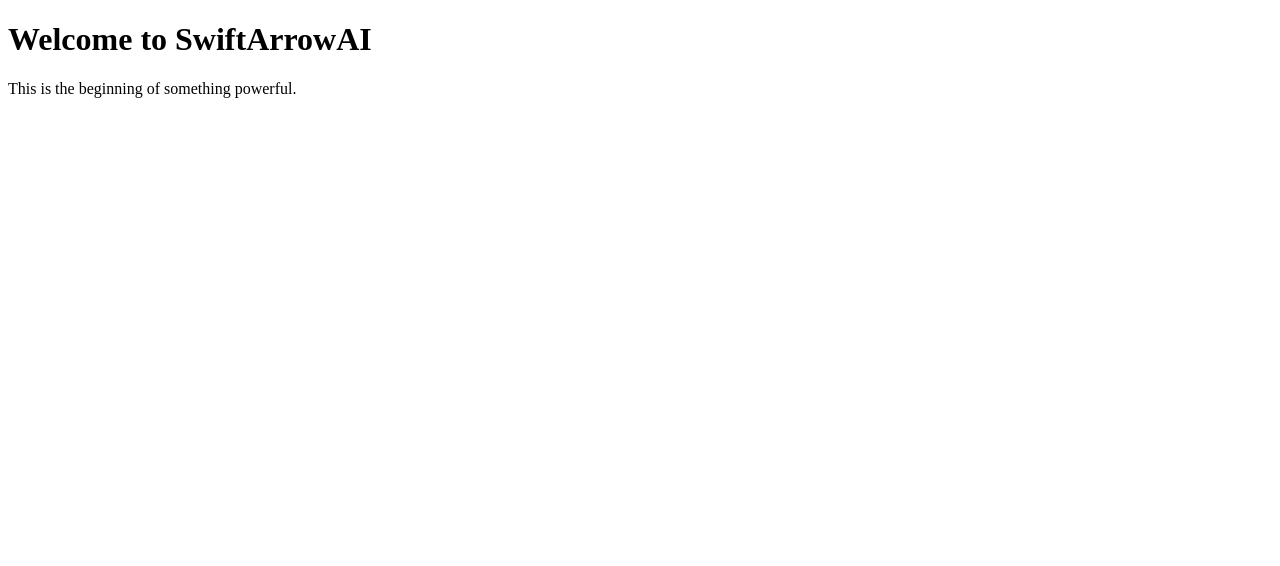
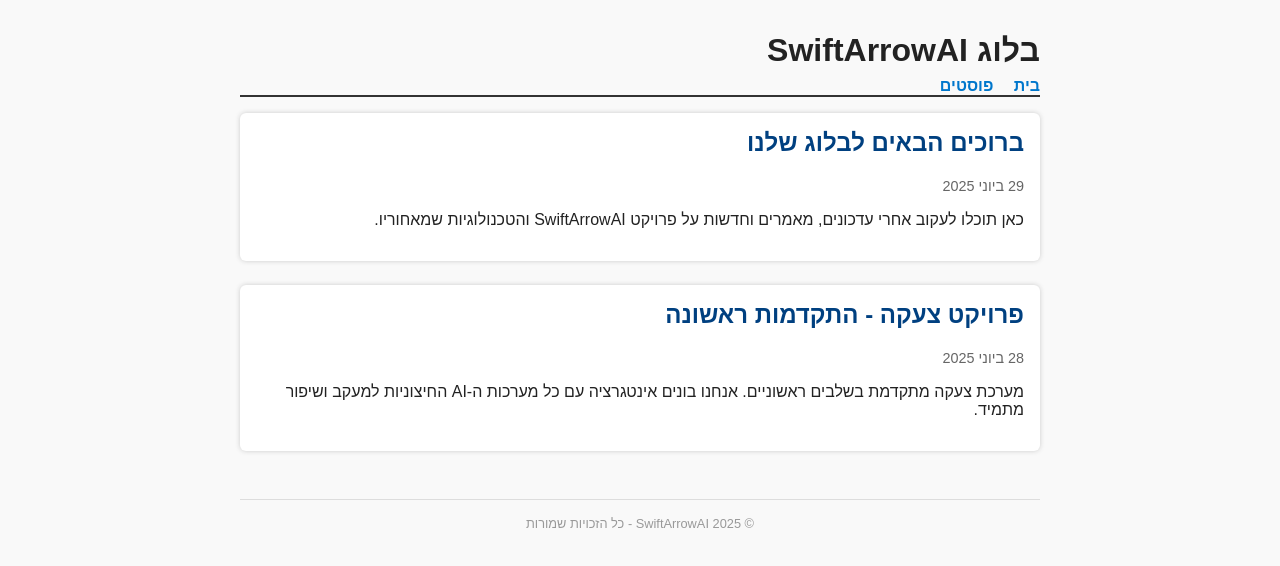
Before and after one commit to moti55555/swiftarrowai.github.io, a plain HTML site: page index.html in a window 1280 px wide. Drawn offline with Linux system fonts and the light colour scheme.

Commit message:
Add files via upload

```diff
--- a/index.html
+++ b/index.html
@@ -1,10 +1,86 @@
 <!DOCTYPE html>
-<html>
-  <head>
-    <title>SwiftArrowAI</title>
-  </head>
-  <body>
-    <h1>Welcome to SwiftArrowAI</h1>
-    <p>This is the beginning of something powerful.</p>
-  </body>
+<html lang="he" dir="rtl">
+<head>
+<meta charset="UTF-8" />
+<meta name="viewport" content="width=device-width, initial-scale=1" />
+<title>בלוג SwiftArrowAI</title>
+<style>
+  body {
+    font-family: Arial, sans-serif;
+    max-width: 800px;
+    margin: 2rem auto;
+    padding: 0 1rem;
+    background: #f9f9f9;
+    color: #222;
+  }
+  header {
+    border-bottom: 2px solid #333;
+    margin-bottom: 1rem;
+  }
+  header h1 {
+    font-size: 2rem;
+    margin: 0.5rem 0;
+  }
+  nav a {
+    margin-left: 1rem;
+    text-decoration: none;
+    color: #0077cc;
+    font-weight: bold;
+  }
+  article {
+    background: white;
+    padding: 1rem;
+    margin-bottom: 1.5rem;
+    box-shadow: 0 0 5px #ccc;
+    border-radius: 6px;
+  }
+  article h2 {
+    margin-top: 0;
+    color: #004080;
+  }
+  article time {
+    font-size: 0.9rem;
+    color: #666;
+  }
+  footer {
+    text-align: center;
+    padding: 1rem;
+    font-size: 0.8rem;
+    color: #999;
+    border-top: 1px solid #ddd;
+    margin-top: 3rem;
+  }
+</style>
+</head>
+<body>
+
+<header>
+  <h1>בלוג SwiftArrowAI</h1>
+  <nav>
+    <a href="#">בית</a>
+    <a href="#posts">פוסטים</a>
+  </nav>
+</header>
+
+<main id="posts">
+  <article>
+    <h2>ברוכים הבאים לבלוג שלנו</h2>
+    <time datetime="2025-06-29">29 ביוני 2025</time>
+    <p>כאן תוכלו לעקוב אחרי עדכונים, מאמרים וחדשות על פרויקט SwiftArrowAI והטכנולוגיות שמאחוריו.</p>
+  </article>
+
+  <article>
+    <h2>פרויקט צעקה - התקדמות ראשונה</h2>
+    <time datetime="2025-06-28">28 ביוני 2025</time>
+    <p>מערכת צעקה מתקדמת בשלבים ראשוניים. אנחנו בונים אינטגרציה עם כל מערכות ה-AI החיצוניות למעקב ושיפור מתמיד.</p>
+  </article>
+
+  <!-- תוכל להוסיף עוד פוסטים כאן -->
+</main>
+
+<footer>
+  &copy; 2025 SwiftArrowAI - כל הזכויות שמורות
+</footer>
+
+</body>
 </html>
```
